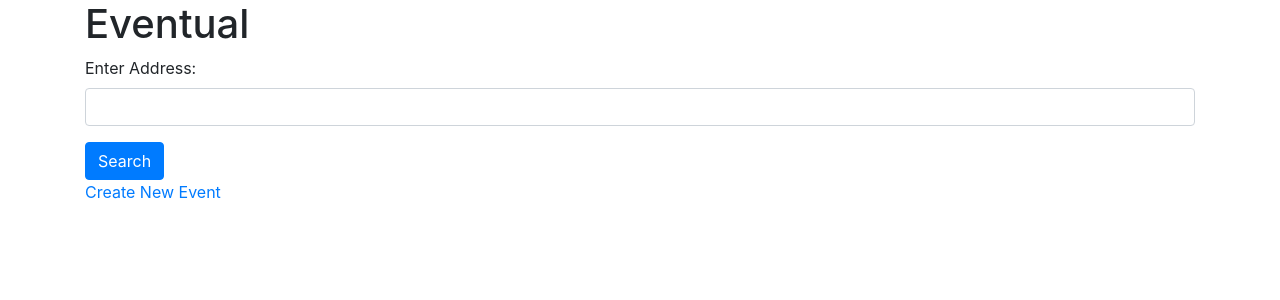
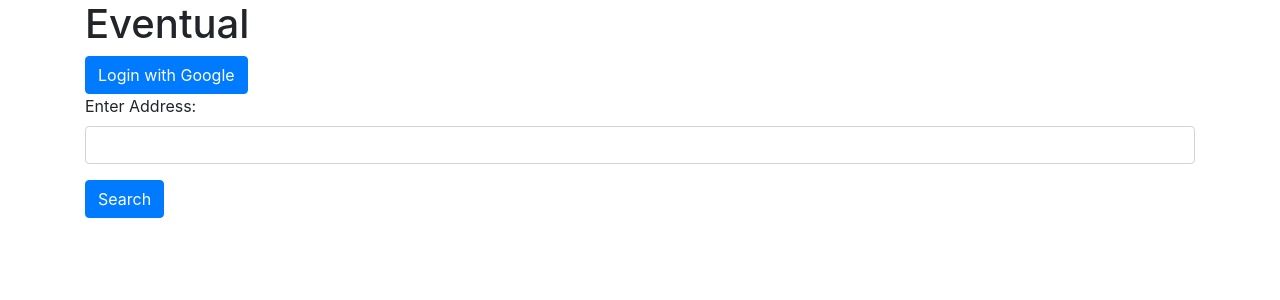
Before and after one commit to mikzb/examen, a Flask app: page / in a window 1280 px wide. Shown: the top 300 px of the page. Run offline with Flask 3, Linux system fonts and the light colour scheme; parts of the project's set-up code (start-up, migrations or seed data) failed here and were passed over; some libraries are stand-ins or nearby versions.

Commit message:
google Oauth integrated

```diff
--- a/main.py
+++ b/main.py
@@ -1,35 +1,104 @@
 import pymongo
 from environs import Env
 from bson import ObjectId
-from flask import Flask, render_template, request, redirect, url_for
+from flask import Flask, render_template, request, redirect, url_for, session
 from datetime import datetime
 import requests
 from math import radians, cos, sin, sqrt, atan2
+from authlib.integrations.flask_client import OAuth
+from flask_login import LoginManager, UserMixin, login_user, logout_user, login_required, current_user
 
 app = Flask(__name__)
 
 env = Env()
 env.read_env()  # read .env file, if it exists
 
+app.secret_key = env('GOOGLE_CLIENT_SECRET')  # Replace with your own secret key
+
 uri = env('MONGO_URI')  # MongoDB URI from environment variable
+google_client_id = env('GOOGLE_CLIENT_ID')
+google_client_secret = env('GOOGLE_CLIENT_SECRET')
 
-print("MONGO_URI: ", uri)
+# OAuth configuration
+oauth = OAuth(app)
+google = oauth.register(
+    name='google',
+    client_id=google_client_id,
+    client_secret=google_client_secret,
+    server_metadata_url='https://accounts.google.com/.well-known/openid-configuration',
+    client_kwargs={'scope': 'openid profile email'},
+)
+
+# Flask-Login configuration
+login_manager = LoginManager()
+login_manager.init_app(app)
+
+class User(UserMixin):
+    def __init__(self, id_, name, email, profile_pic):
+        self.id = id_
+        self.name = name
+        self.email = email
+        self.profile_pic = profile_pic
+
+    @staticmethod
+    def get(user_id):
+        user = users_collection.find_one({"_id": user_id})
+        if not user:
+            return None
+        return User(user["_id"], user["name"], user["email"], user["profile_pic"])
+
+    @staticmethod
+    def create(id_, name, email, profile_pic):
+        user = {
+            "_id": id_,
+            "name": name,
+            "email": email,
+            "profile_pic": profile_pic,
+        }
+        users_collection.insert_one(user)
+        return User(id_, name, email, profile_pic)
 
 client = pymongo.MongoClient(uri)
 db = client.eventual
+users_collection = db.users
 events_collection = db.eventos
 
+@login_manager.user_loader
+def load_user(user_id):
+    return User.get(user_id)
+
+@app.route('/login')
+def login():
+    redirect_uri = url_for('authorize', _external=True)
+    return google.authorize_redirect(redirect_uri)
+
+@app.route('/authorize')
+def authorize():
+    token = google.authorize_access_token()
+    resp = google.get('https://www.googleapis.com/oauth2/v1/userinfo')
+    user_info = resp.json()
+    user = User.get(user_info['id'])
+    if not user:
+        user = User.create(user_info['id'], user_info['name'], user_info['email'], user_info['picture'])
+    login_user(user)
+    return redirect(url_for('index'))
+
+@app.route('/logout')
+@login_required
+def logout():
+    logout_user()
+    return redirect(url_for('index'))
+
 def calculate_distance(lat1, lon1, lat2, lon2):
-     # Convert latitude and longitude from degrees to radians
-     lat1, lon1, lat2, lon2 = map(radians, [lat1, lon1, lat2, lon2])
-     # Haversine formula
-     dlon = lon2 - lon1
-     dlat = lat2 - lat1
-     a = sin(dlat / 2)**2 + cos(lat1) * cos(lat2) * sin(dlon / 2)**2
-     c = 2 * atan2(sqrt(a), sqrt(1 - a))
-     distance = 6371 * c  # Radius of Earth in kilometers
-     return distance
-
+    # Convert latitude and longitude from degrees to radians
+    lat1, lon1, lat2, lon2 = map(radians, [lat1, lon1, lat2, lon2])
+    # Haversine formula
+    dlon = lon2 - lon1
+    dlat = lat2 - lat1
+    a = sin(dlat / 2)**2 + cos(lat1) * cos(lat2) * sin(dlon / 2)**2
+    c = 2 * atan2(sqrt(a), sqrt(1 - a))
+    distance = 6371 * c  # Radius of Earth in kilometers
+    return distance
 
 @app.route('/', methods=['GET', 'POST'])
 def index():
@@ -47,7 +116,6 @@ def index():
                 lon = float(location['lon'])
                 events = list(events_collection.find())
                 nearby_events = [event for event in events if calculate_distance(lat, lon, event['lat'], event['lon']) <= 0.3]
-                # print distance between address and events for debugging
                 return render_template('index.html', events=nearby_events, address=address)
             else:
                 return render_template('index.html', error="Address not found")
@@ -62,6 +130,7 @@ def showEvents():
     return render_template('events.html', events=events)
 
 @app.route('/events/new', methods=['GET', 'POST'])
+@login_required
 def newEvent():
     if request.method == 'GET':
         return render_template('new_event.html')
@@ -90,6 +159,7 @@ def newEvent():
             return render_template('new_event.html', error="Place not found")
 
 @app.route('/events/edit/<_id>', methods=['GET', 'POST'])
+@login_required
 def editEvent(_id):
     if request.method == 'GET':
         event = events_collection.find_one({'_id': ObjectId(_id)})
@@ -118,13 +188,14 @@ def editEvent(_id):
         else:
             return render_template('edit_event.html', event=event, error="Place not found")
 
-# Ensure the app is callable by Vercel
-app = app
-
 @app.route('/events/delete/<_id>', methods=['GET'])
+@login_required
 def deleteEvent(_id):
     events_collection.delete_one({'_id': ObjectId(_id)})
     return redirect(url_for('showEvents'))
 
+# Ensure the app is callable by Vercel
+app = app
+
 if __name__ == '__main__':
     app.run(host='127.0.0.1', port=8000, debug=True)
--- a/requirements.txt
+++ b/requirements.txt
@@ -4,3 +4,5 @@ Flask
 pymongo
 dnspython
 requests # necesario para hacer peticiones a la API de nominatim
+Authlib
+Flask-Login
--- a/templates/index.html
+++ b/templates/index.html
@@ -8,6 +8,13 @@
 <body>
     <div class="container">
         <h1>Eventual</h1>
+        {% if current_user.is_authenticated %}
+            <p>Welcome, {{ current_user.name }}!</p>
+            <img src="{{ current_user.profile_pic }}" alt="User Image" class="img-fluid">
+            <a href="{{ url_for('logout') }}" class="btn btn-danger">Logout</a>
+        {% else %}
+            <a href="{{ url_for('login') }}" class="btn btn-primary">Login with Google</a>
+        {% endif %}
         <form method="POST">
             <div class="form-group">
                 <label for="address">Enter Address:</label>
@@ -15,7 +22,6 @@
             </div>
             <button type="submit" class="btn btn-primary">Search</button>
         </form>
-        <a href="{{ url_for('newEvent') }}">Create New Event</a>
         {% if error %}
             <div class="alert alert-danger">{{ error }}</div>
         {% endif %}
@@ -28,8 +34,10 @@
                         <p>{{ event.timestamp }}</p>
                         <p>{{ event.place }}</p>
                         <button type="button" class="btn btn-info" data-toggle="modal" data-target="#eventModal{{ event._id }}">Show Details</button>
+                        {% if current_user.is_authenticated %}
                         <a href="{{ url_for('editEvent', _id=event._id) }}" class="btn btn-warning">Edit</a>
                         <a href="{{ url_for('deleteEvent', _id=event._id) }}" class="btn btn-danger">Delete</a>
+                        {% endif %}
 
                         <!-- Modal -->
                         <div class="modal fade" id="eventModal{{ event._id }}" tabindex="-1" role="dialog" aria-labelledby="eventModalLabel{{ event._id }}" aria-hidden="true">
```
Also changed, not shown: 1 other file.
